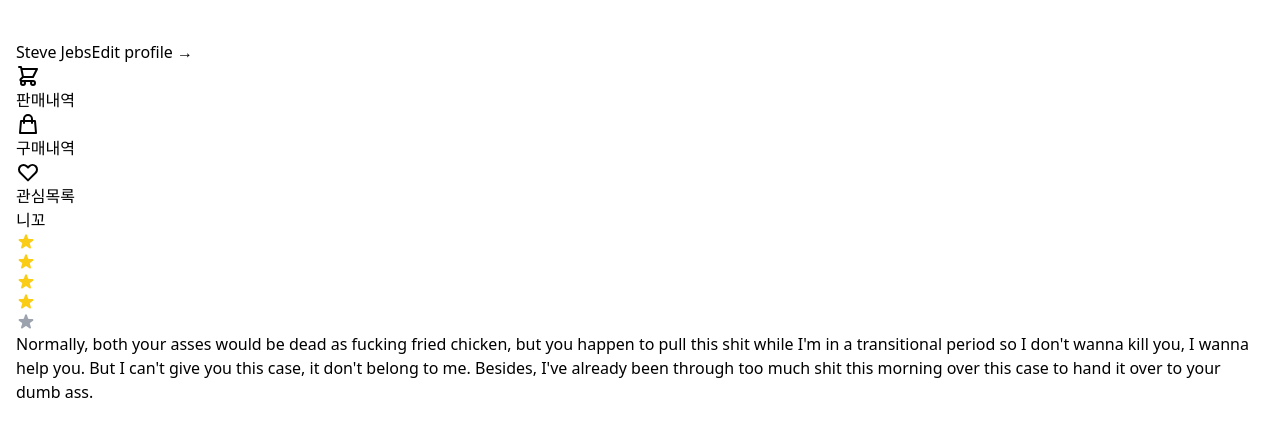
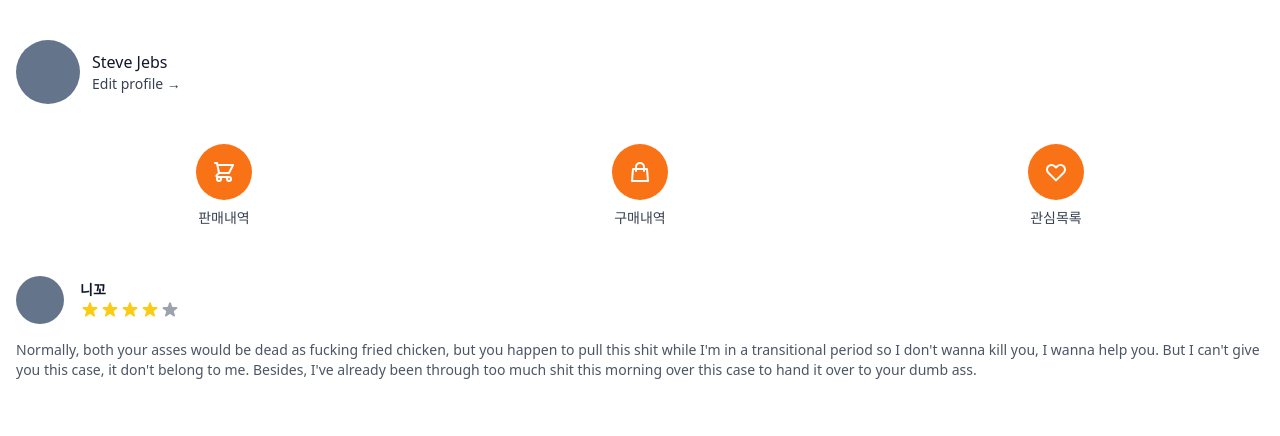
Before and after one commit to jh0152park/NextJS.12_CarrotMarket, a Next.js app in the folder carrot_market/: page /profile in a window 1280 px wide. Shown: the top 436 px of the page. Built offline with nearby package versions, Linux system fonts and the light colour scheme.

Commit message:
profile page tailwind

```diff
--- a/carrot_market/pages/profile.tsx
+++ b/carrot_market/pages/profile.tsx
@@ -3,16 +3,20 @@
 const Profile: NextPage = () => {
     return (
         <div className="py-10 px-4">
-            <div>
-                <div />
-                <div>
-                    <span>Steve Jebs</span>
-                    <span>Edit profile &rarr;</span>
+            <div className="flex items-center space-x-3">
+                <div className="w-16 h-16 bg-slate-500 rounded-full" />
+                <div className="flex flex-col">
+                    <span className="font-medium text-gray-900">
+                        Steve Jebs
+                    </span>
+                    <span className="text-sm text-gray-700">
+                        Edit profile &rarr;
+                    </span>
                 </div>
             </div>
-            <div>
-                <div>
-                    <div>
+            <div className="mt-10 flex justify-around">
+                <div className="flex flex-col items-center">
+                    <div className="w-14 h-14 text-white bg-orange-500 rounded-full flex items-center justify-center">
                         <svg
                             className="w-6 h-6"
                             fill="none"
@@ -28,10 +32,12 @@
                             ></path>
                         </svg>
                     </div>
-                    <span>판매내역</span>
+                    <span className="text-sm font-medium text-gray-700 mt-2">
+                        판매내역
+                    </span>
                 </div>
-                <div>
-                    <div>
+                <div className="flex flex-col items-center">
+                    <div className="w-14 h-14 text-white bg-orange-500 rounded-full flex items-center justify-center">
                         <svg
                             className="w-6 h-6"
                             fill="none"
@@ -47,10 +53,12 @@
                             ></path>
                         </svg>
                     </div>
-                    <span>구매내역</span>
+                    <span className="text-sm font-medium text-gray-700 mt-2">
+                        구매내역
+                    </span>
                 </div>
-                <div>
-                    <div>
+                <div className="flex flex-col items-center">
+                    <div className="w-14 h-14 text-white bg-orange-500 rounded-full flex items-center justify-center">
                         <svg
                             className="w-6 h-6"
                             fill="none"
@@ -66,15 +74,19 @@
                             ></path>
                         </svg>
                     </div>
-                    <span>관심목록</span>
+                    <span className="text-sm font-medium text-gray-700 mt-2">
+                        관심목록
+                    </span>
                 </div>
             </div>
-            <div>
-                <div>
-                    <div />
+            <div className="mt-12">
+                <div className="flex items-center space-x-4">
+                    <div className="w-12 h-12 rounded-full bg-slate-500" />
                     <div>
-                        <h4>니꼬</h4>
-                        <div>
+                        <h4 className="text-sm font-bold text-gray-900">
+                            니꼬
+                        </h4>
+                        <div className="flex items-center">
                             <svg
                                 className="text-yellow-400 h-5 w-5"
                                 xmlns="http://www.w3.org/2000/svg"
@@ -123,7 +135,7 @@
                         </div>
                     </div>
                 </div>
-                <div>
+                <div className="mt-4 text-gray-600 text-sm">
                     <p>
                         Normally, both your asses would be dead as fucking fried
                         chicken, but you happen to pull this shit while I&apos;m
```
